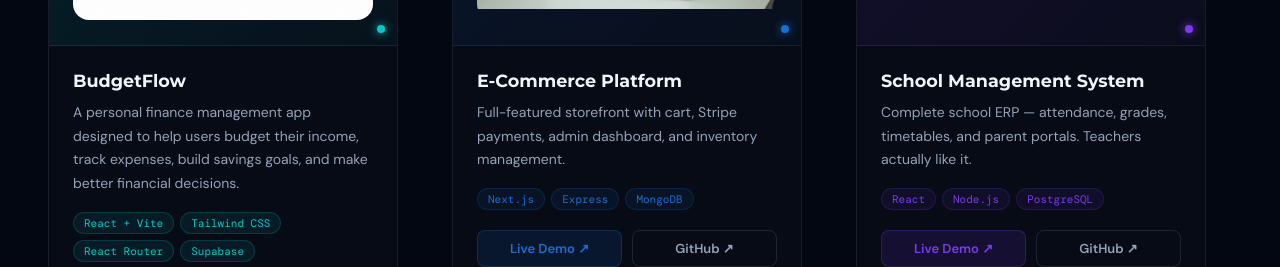
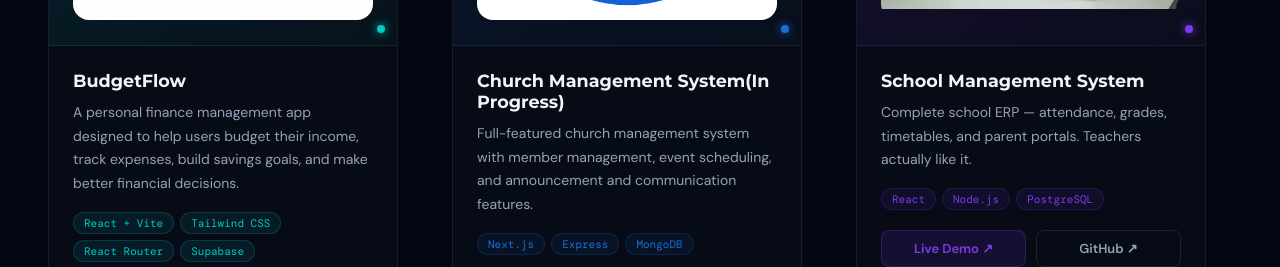
Before and after one commit to skidan007/my-portfolio1, a React (Vite) app: page / in a window 1280 px wide. Shown: the part 3259-3526 px from the top of the page. Built offline with nearby package versions, Linux system fonts and the light colour scheme; grey boxes are pictures that could not be loaded.

Commit message:
new project card added

```diff
--- a/src/data/index.js
+++ b/src/data/index.js
@@ -1,4 +1,5 @@
 import budgetflowLogo from "../assets/budgetflow-logo.png";
+import fbciLogo from "../assets/fbci-logo.png";
 import heroo from "../assets/hero.png";
 
 export const NAV_LINKS = [
@@ -82,10 +83,10 @@ export const PROJECTS = [
 
   {
     id: 2,
-    title: "E-Commerce Platform",
-    desc: "Full-featured storefront with cart, Stripe payments, admin dashboard, and inventory management.",
+    title: "Church Management System(In Progress)",
+    desc: "Full-featured church management system with member management, event scheduling, and announcement and communication features.",
     tags: ["Next.js", "Express", "MongoDB"],
-    image: heroo,
+    image: fbciLogo,
     color: "#1A6FD4",
     liveDemo: "#",
     github: "#",
@@ -96,7 +97,7 @@ export const PROJECTS = [
     title: "School Management System",
     desc: "Complete school ERP — attendance, grades, timetables, and parent portals. Teachers actually like it.",
     tags: ["React", "Node.js", "PostgreSQL"],
-    image: "🎓",
+    image: heroo,
     color: "#7C3AED",
     liveDemo: "#",
     github: "#",
```
Also changed, not shown: src/assets/fbci-logo.png (added).
